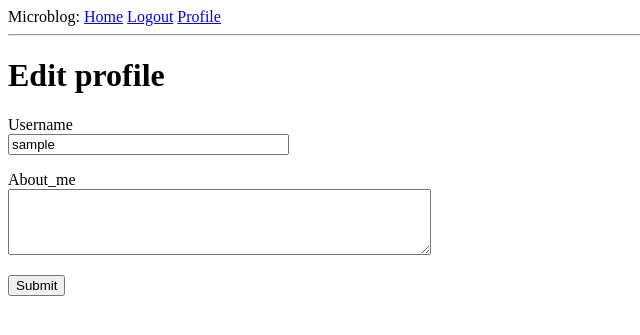
After one commit to Dai014/micro_blog, a Flask app: page /edit_profile in a window 1280 px wide. The commit adds this page. Shown: the top 335 px of the page, without its empty margins (0-640 px from the left). Run offline with Flask 3, Linux system fonts and the light colour scheme; the visitor is signed in with stand-in values (Sample User, id 1); data comes from the database, SQL or seed files in the repository; both versions use the stored data as it was after the commit.

Commit message:
add profile page

```diff
--- a/app/forms.py
+++ b/app/forms.py
@@ -1,6 +1,7 @@
 from flask_wtf import FlaskForm
 from wtforms import StringField, PasswordField, BooleanField, SubmitField
-from wtforms.validators import ValidationError, DataRequired, Email, EqualTo
+from wtforms.fields.simple import TextAreaField
+from wtforms.validators import ValidationError, DataRequired, Email, EqualTo, Length
 import sqlalchemy as sa
 from app import db
 from app.models import User
@@ -31,3 +32,15 @@ class RegistrationForm(FlaskForm):
             User.email == email.data))
         if user is not None:
             raise ValidationError('Please use a different email address.')
+
+
+class EditProfileForm(FlaskForm):
+    username = StringField('Username', validators=[DataRequired()])
+    about_me = TextAreaField('About_me', validators=[Length(min=0, max=140)])
+    submit = SubmitField('Submit')
+
+    def validate_username(self, username): # <-- Custom validator
+        user = db.session.scalar(sa.select(User).where(
+            User.username == username.data))
+        if user is not None:
+            raise ValidationError('Please use a different username.')
--- a/app/models.py
+++ b/app/models.py
@@ -1,4 +1,6 @@
 from datetime import datetime, timezone
+from hashlib import md5
+from hmac import digest
 from typing import Optional
 import sqlalchemy as sa
 import sqlalchemy.orm as so
@@ -16,6 +18,10 @@ class User(UserMixin, db.Model):
                                              unique=True)
     password_hash: so.Mapped[Optional[str]] = so.mapped_column(sa.String(256))
 
+    about_me : so.Mapped[Optional[str]] = so.mapped_column(sa.String(240))
+
+    last_seen: so.Mapped[Optional[datetime]] = so.mapped_column(default=lambda: datetime.now(timezone.utc))
+
     posts: so.WriteOnlyMapped['Post'] = so.relationship(
         back_populates='author')
 
@@ -27,6 +33,10 @@ class User(UserMixin, db.Model):
 
     def check_password(self, password):
         return check_password_hash(self.password_hash, password)
+
+    def avatar(self, size):
+        digest = md5(self.email.lower().encode('utf-8')).hexdigest()
+        return f'https://www.gravatar.com/avatar/{digest}?d=identicon&s={size}'
 
 
 class Post(db.Model):
--- a/app/routes.py
+++ b/app/routes.py
@@ -1,20 +1,26 @@
 from urllib.parse import urlsplit
 
 from flask import render_template, redirect, flash, url_for, request
+from datetime import datetime, timezone
 
 from app import app,db
-from app.forms import LoginForm, RegistrationForm
+from app.forms import LoginForm, RegistrationForm, EditProfileForm
 from flask_login import current_user, login_user, logout_user, login_required
 import sqlalchemy as sa
 
 from app.models import User
+
+@app.before_request
+def before_request():
+    if current_user.is_authenticated:
+        current_user.last_seen = datetime.now(timezone.utc)
+        db.session.commit()
 
 
 @app.route('/')
 @app.route('/index')
 @login_required
 def index():
-    user = {'username': 'Miguel'}
     posts = [
         {
             'author': {'username': 'John'},
@@ -54,14 +60,47 @@ def logout():
 
 @app.route('/register', methods=['GET', 'POST'])
 def register():
-    if current_user.is_authenticated: # <-- Không cho phép nếu đã đăng nhập
+    if current_user.is_authenticated:
         return redirect(url_for('index'))
     form = RegistrationForm()
-    if form.validate_on_submit(): # <-- Nếu form hợp lệ
-        user = User(username=form.username.data, email=form.email.data) # Tạo User object
-        user.set_password(form.password.data) # Set password (sẽ băm)
-        db.session.add(user) # Thêm vào session
-        db.session.commit() # Commit vào database
-        flash('Congratulations, you are now a registered user!') # Thông báo thành công
-        return redirect(url_for('login')) # Chuyển hướng đến trang login
+    if form.validate_on_submit():
+        user = User(username=form.username.data, email=form.email.data)
+        user.set_password(form.password.data)
+        db.session.add(user)
+        db.session.commit()
+        flash('Congratulations, you are now a registered user!')
+        return redirect(url_for('login'))
     return render_template('register.html', title='Register', form=form)
+
+@app.route('/user/<username>')
+@login_required
+def user(username):
+    user = db.first_or_404(sa.select(User).where(User.username == username))
+    posts = [
+        {
+            'author': user,
+            'body' : 'Test post 1'
+        },
+        {
+            'author': user,
+            'body': 'Test post 2'
+        }
+    ]
+
+    return render_template('user.html', user=user, posts=posts)
+
+@app.route('/edit_profile', methods = ['GET', 'POST'])
+@login_required
+def edit_profile():
+    form = EditProfileForm()
+    if form.validate_on_submit(): # <-- Xử lý POST request hợp lệ
+        current_user.username = form.username.data
+        current_user.about_me = form.about_me.data
+        db.session.commit()
+        flash('Your changes have been saved.')
+        return redirect(url_for('edit_profile'))
+    elif request.method == 'GET': # <-- Xử lý GET request (lần đầu tải trang)
+        form.username.data = current_user.username
+        form.about_me.data = current_user.about_me
+    return render_template('edit_profile.html', title='Edit Profile',
+                           form=form)
--- /dev/null
+++ b/app/templates/_post.html
@@ -0,0 +1,6 @@
+<table>
+    <tr valign="top">
+        <td><img src="{{ post.author.avatar(36) }}"></td>
+        <td>{{ post.author.username }} says:<br>{{ post.body }}</td>
+    </tr>
+</table>
--- a/app/templates/base.html
+++ b/app/templates/base.html
@@ -14,6 +14,7 @@
             <a href="{{ url_for('login') }}">Login</a>
             {% else %}
             <a href="{{ url_for('logout') }}">Logout</a>
+            <a href="{{ url_for('user', username = current_user.username) }}">Profile</a>
             {% endif %}
         </div>
         <hr>
--- /dev/null
+++ b/app/templates/edit_profile.html
@@ -0,0 +1,26 @@
+{% extends "base.html" %}
+
+{% block content %}
+<h1> Edit profile</h1>
+<form action="" method="post">
+    {{form.hidden_tag()}}
+    <p>
+        {{ form.username.label}} <br>
+        {{ form.username(size = 32)}} <br>
+        {% for error in form.username.errors %}
+        <span style="color: red;">[{{error}}]</span>
+        {% endfor %}
+    </p>
+
+    <p>
+        {{ form.about_me.label }}<br>
+        {{ form.about_me(cols=50, rows=4) }}<br> {# <-- Thêm thuộc tính cols và rows #}
+        {% for error in form.about_me.errors %}
+        <span style="color: red;">[{{ error }}]</span>
+        {% endfor %}
+    </p>
+
+    <p>{{ form.submit() }}</p>
+
+</form>
+{% endblock %}
```
Also changed, not shown: app/templates/user.html (added, +30 -0 lines), migrations/versions/ac4a22d94636_new_fields_in_user_model.py (added, +34 -0 lines), app.db.
